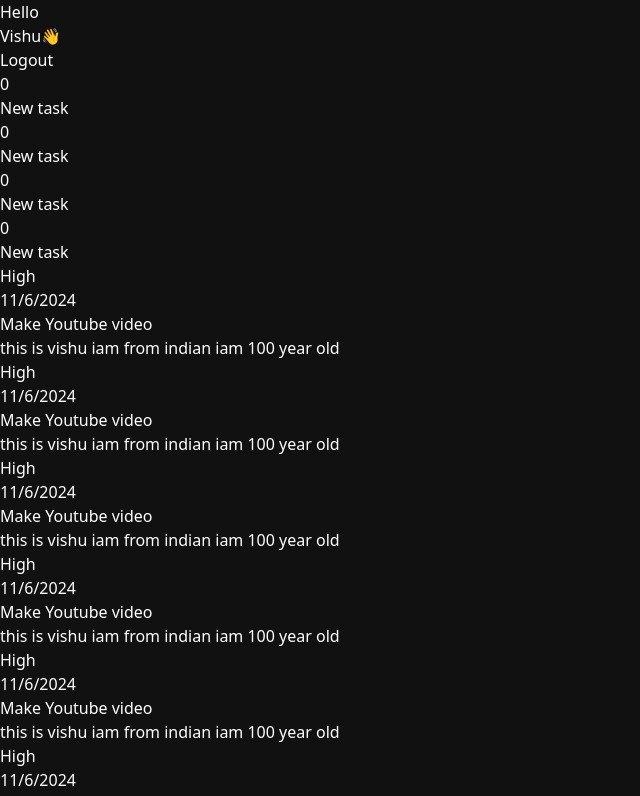
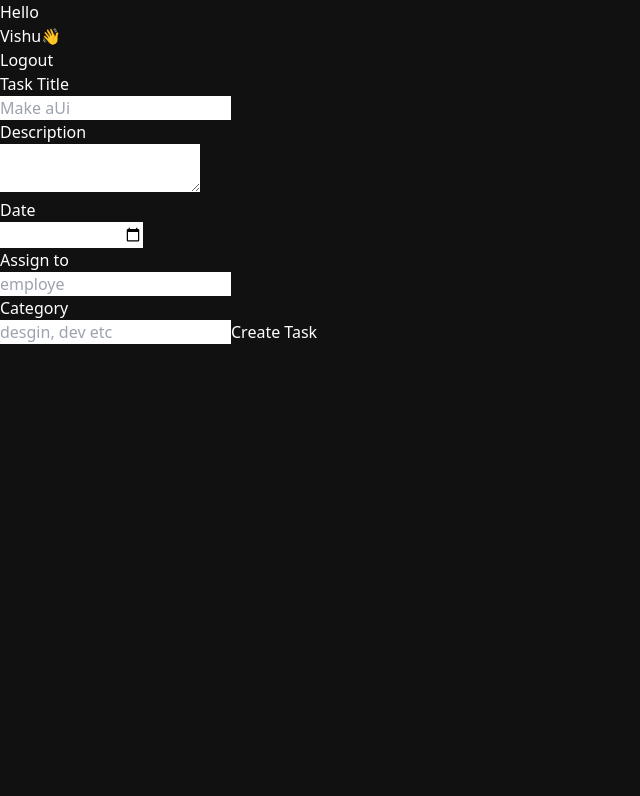
Before and after one commit to vishvajeet2012/Ecm-Mern, a React (Vite) app in the folder ems/: page / in a window 1280 px wide. Shown: the top 796 px of the page, without its empty margins (0-640 px from the left). Built offline with nearby package versions, Linux system fonts and the light colour scheme.

Commit message:
create ui admindashborad

```diff
--- a/ems/src/App.jsx
+++ b/ems/src/App.jsx
@@ -4,6 +4,7 @@
 import './App.css'
 import Login from './components/Auth/Login'
 import EmpoyeeDashboard from './components/Dashbord/EmpoyeeDashboard'
+import AdminDashbord from './components/Dashbord/AdminDashbord'
 
 function App() {
 
@@ -12,7 +13,8 @@
      <>
     {/* //  <Login/> */}
 
-<EmpoyeeDashboard/>
+{/* <EmpoyeeDashboard/> */}
+<AdminDashbord/>
     </>
   )
 }
--- a/ems/src/components/Dashbord/AdminDashbord.jsx
+++ b/ems/src/components/Dashbord/AdminDashbord.jsx
@@ -0,0 +1,38 @@
+import Header from "../other/Header";
+
+function AdminDashbord() {
+  return (
+    <>
+      <div className="h-screen w-full p-10 ">
+        <Header />
+
+        <div>
+          <from className="flex items-start justify-between " >
+            <div>
+              <h3>Task Title</h3>
+              <input type="text" placeholder="Make aUi " />{" "}
+            </div>
+            <div>
+              <h3>Description</h3>
+
+              <textarea name="" id="" rows=""></textarea>
+            </div>
+<div>
+            <h3>Date</h3>
+            <input type="date" />
+            </div>
+            <div>
+            <h3>Assign to</h3>
+            <input type="text" placeholder="employe" />
+            <h3>Category</h3> </div>
+            <div>
+            <input type="text" placeholder="desgin, dev etc" />
+            <button>Create Task</button> </div>
+          </from>
+        </div>
+      </div>
+    </>
+  );
+}
+
+export default AdminDashbord;
```
